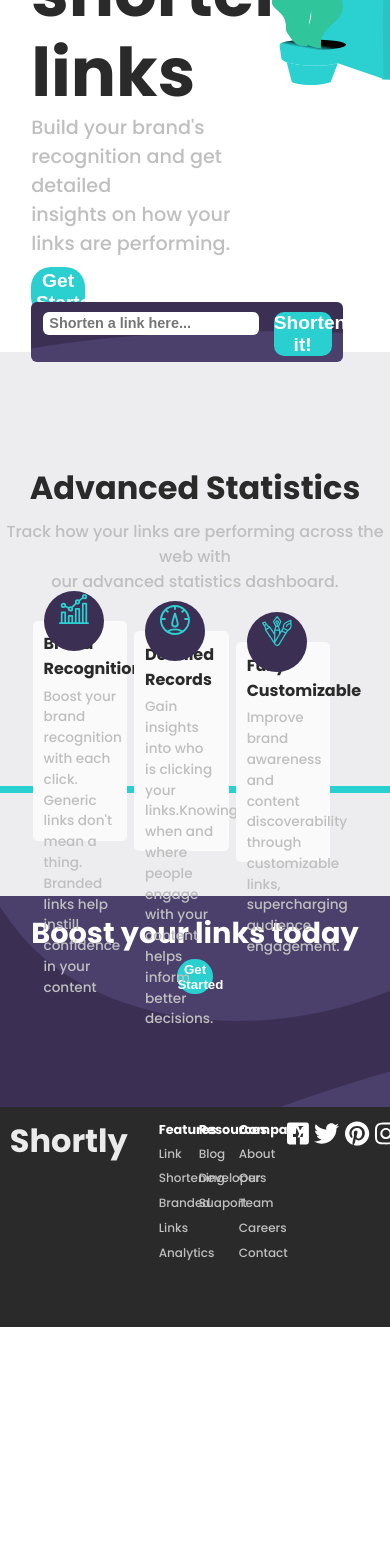
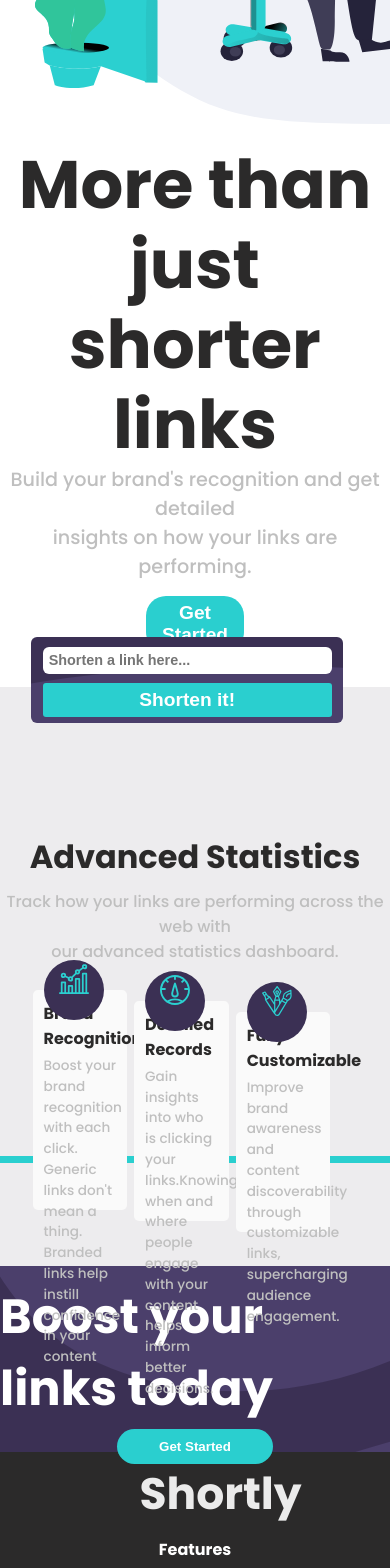
Before and after one commit to rjcrter11/URL-shortening-API-landing-page, a React (Create React App) app in the folder url-shortener/: page / in a window 390 px wide. Shown: the part 380-1948 px from the top of the page. Before the commit the page ends 1707 px from the top, so only its background shows below. Built offline with nearby package versions, Linux system fonts and the light colour scheme.

Commit message:
styles parts of mobile layout

```diff
--- a/url-shortener/src/components/ActionCall/ActionCall.scss
+++ b/url-shortener/src/components/ActionCall/ActionCall.scss
@@ -56,4 +56,22 @@
             width: 750px;
         }
     }
+
 }
+
+
+@media(max-width: 999px) {
+    .action-call-container {
+        flex-direction: column-reverse;
+        padding: 3% 0 3% 0;
+
+        .action-call {
+            width: 100%;
+            text-align: center;
+        }
+        .action-img {
+            width: 100%;
+            margin-left: 5%;
+        }
+    }
+}
--- a/url-shortener/src/components/BoostLinks/BoostLinks.scss
+++ b/url-shortener/src/components/BoostLinks/BoostLinks.scss
@@ -34,4 +34,24 @@
             background-color:lighten($Cyan, 20%);
         }
     }
+
+    @media(max-width: 870px) {
+
+        h2 {
+            font-size: 3rem;
+        }
+
+        button {
+            width: 40%;
+            padding: 2.5% 0;
+            border-radius: 25px;
+        }
+
+    }
 }
+
+@media(max-width: 870px) {
+    .boost-links-container {
+        height: 22vh;
+    }
+}
--- a/url-shortener/src/components/Footer/Footer.scss
+++ b/url-shortener/src/components/Footer/Footer.scss
@@ -80,3 +80,53 @@
     }
 
 }
+
+@media(max-width: 870px) {
+    .footer-container {
+        flex-direction: column;
+        align-items: center;
+        height: 60vh;
+
+        .logo-container {
+            width: 30%;
+            text-align: center;
+
+            h2 {
+                font-size: 2.75rem;
+            }
+        }
+
+
+        .features-container {
+            flex-direction: column;
+            align-items: center;
+            width: 100%;
+
+            .features, .resources, .company {
+                width: 20%;
+                align-items: center;
+                margin: 2%;
+
+                h3 {
+                    margin-bottom: 1%;
+                    padding-bottom: 1%;
+                    font-size: 1rem;
+                }
+
+                a {
+                    margin: 1%;
+                }
+            }
+        }
+
+        .social-media-container {
+            width: 30%;
+            justify-content: center;
+
+            .icon {
+                height: 35px;
+                width: 35px;
+            }
+        }
+    }
+}
--- a/url-shortener/src/components/LinkForm/LinkForm.js
+++ b/url-shortener/src/components/LinkForm/LinkForm.js
@@ -77,8 +77,10 @@
                     savedUrls.map((url, idx) => {
                         return (
                             <div className='url-dropdown' key={idx} >
-                                <span> {url.url} </span>
-
+                                <div className='full-url' >
+                                    <p> {url.url} </p>
+                                </div>
+                                <div className='divider' ></div>
                                 <div className="link-and-button" >
                                     <a className='short-url' href={url.shorten} > {url.shorten} </a>
                                     <CopyToClipboard text={url.shorten} >
--- a/url-shortener/src/components/LinkForm/LinkForm.scss
+++ b/url-shortener/src/components/LinkForm/LinkForm.scss
@@ -21,7 +21,6 @@
     padding: 2.5% 3% 1.5% 3%;
     width: 80%;
     display: flex;
-    flex-wrap: wrap;
     justify-content: space-between;
     background-image: url('../../assets/bg-shorten-desktop.svg');
     background-color: $DarkViolet;
@@ -103,13 +102,17 @@
             background-color: white;
             border-radius: 6px;
 
-            span {
+            p {
                 color: $hoverBlack;
                 font-size: .75rem;
+                width: 400px;
+                overflow: hidden;
             }
 
+
+
             .link-and-button {
-                width: 22%;
+                width: 30%;
                 display: flex;
                 justify-content: space-between;
                 align-items: center;
@@ -149,4 +152,75 @@
 
         }
     }
+
+    @media(max-width: 870px) {
+        .link-form-container {
+            flex-direction: column;
+            align-items: center;
+
+            .link-input {
+                width: 100%;
+
+                input {
+                    padding: 2%;
+                }
+            }
+
+            button {
+                width: 100%;
+                padding: 2% 0;
+                border-radius: 3px;
+            }
+        }
+
+        .urls-container {
+            padding-top: 115px;
+
+
+
+            .url-dropdown {
+                flex-direction: column;
+                height: 150px;
+
+                align-items: flex-start;
+
+                .full-url {
+                    width: 50%;
+
+                    p {
+
+                        width: 100%;
+                        font-size: 1rem;
+
+                    }
+                }
+
+                .divider {
+                    width: 100%;
+                    border-top: 1px solid $Gray !important;
+
+                }
+
+
+                .link-and-button {
+
+                    flex-direction: column;
+                    width: 100%;
+
+                    a {
+                        width: 100%;
+                        font-size: 1rem;
+                    }
+                    button {
+                        width: 100%;
+                        margin-top: 1%;
+                    }
+                }
+            }
+        }
+
+
+    }
+
+
 }
--- a/url-shortener/src/components/Navbar/Navbar.scss
+++ b/url-shortener/src/components/Navbar/Navbar.scss
@@ -65,4 +65,16 @@
             }
         }
     }
+
+    @media(max-width: 999px) {
+
+        .logo-container {
+            width: 60%;
+        }
+
+        .login-container {
+            width: 35%;
+        }
+
+  }
 }
```
Also changed, not shown: 1 other file (tests, documents, lock files or other folders).
